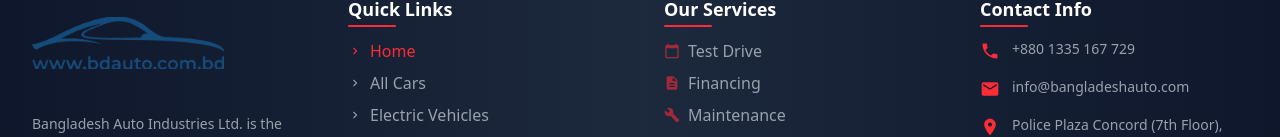
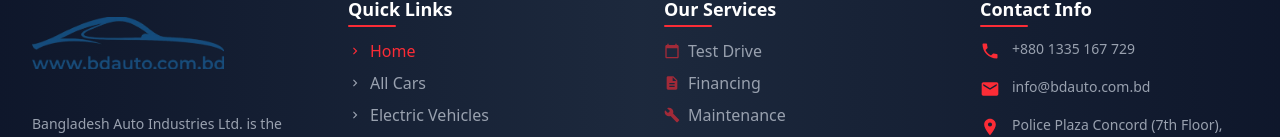
Before and after one commit to Kamiaaa/bdauto.com.bd, a Next.js app: page / in a window 1280 px wide. Shown: the part 2813-2950 px from the top of the page. Built offline with nearby package versions, Linux system fonts and the light colour scheme; a web font is replaced by a local one.

Commit message:
mail address updated from footer

```diff
--- a/app/components/Footer.tsx
+++ b/app/components/Footer.tsx
@@ -43,7 +43,7 @@ const Footer = () => {
 
   const contactInfo = [
     { icon: <MdPhone className="w-5 h-5" />, label: 'Phone', value: '+880 1335 167 729', link: 'tel:+880 1335 167 729' },
-    { icon: <MdEmail className="w-5 h-5" />, label: 'Email', value: 'info@bangladeshauto.com', link: 'mailto:info@bangladeshauto.com' },
+    { icon: <MdEmail className="w-5 h-5" />, label: 'Email', value: 'info@bdauto.com.bd', link: 'mailto:info@bdauto.com.bd' },
     { icon: <MdLocationOn className="w-5 h-5" />, label: 'Address', value: 'Police Plaza Concord (7th Floor), Tower-2 Plot-2, Road-144, Gulshan-1, Dhaka-1212', link: null },
     { icon: <MdAccessTime className="w-5 h-5" />, label: 'Business Hours', value: 'Sat - Thu: 9:00 AM - 8:00 PM', link: null },
   ];
```
